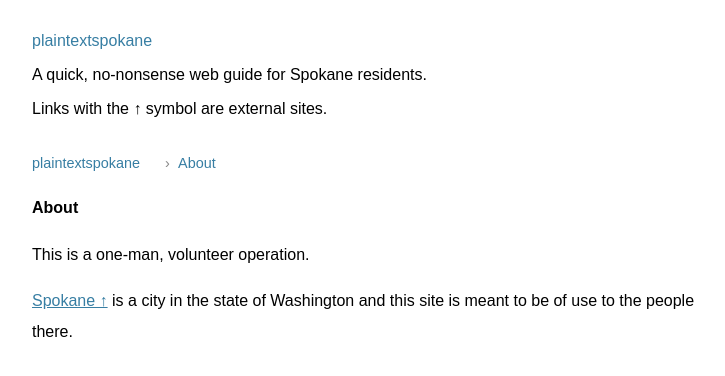
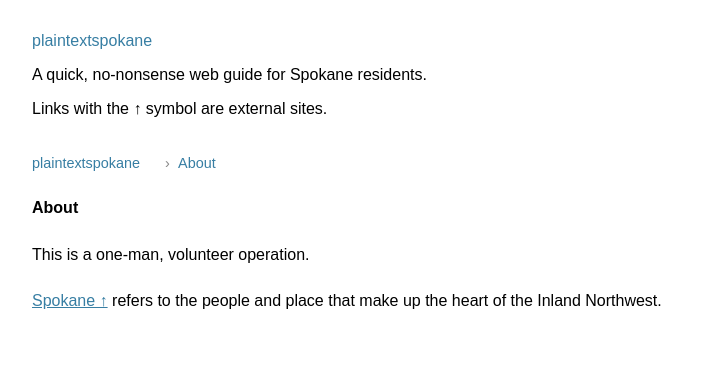
Before and after one commit to plaintextspokane/plaintextspokane.github.io, a Jekyll site: the page built from about.md, in a window 1280 px wide. Shown: the top 376 px of the page, without its empty margins (258-983 px from the left). Built offline with Jekyll 4.4.1, drawn with Linux system fonts in a browser that asks for light colours.

Commit message:
Update about.md

```diff
--- a/about.md
+++ b/about.md
@@ -7,4 +7,4 @@ Title: About
 
 This is a one-man, volunteer operation.
 
-<a href="https://en.wikipedia.org/wiki/Spokane,_Washington" target="_blank">Spokane ↑</a> is a city in the state of Washington and this site is meant to be of use to the people there.
+<a href="https://en.wikipedia.org/wiki/Spokane,_Washington" target="_blank">Spokane ↑</a> refers to the people and place that make up the heart of the Inland Northwest.
```
